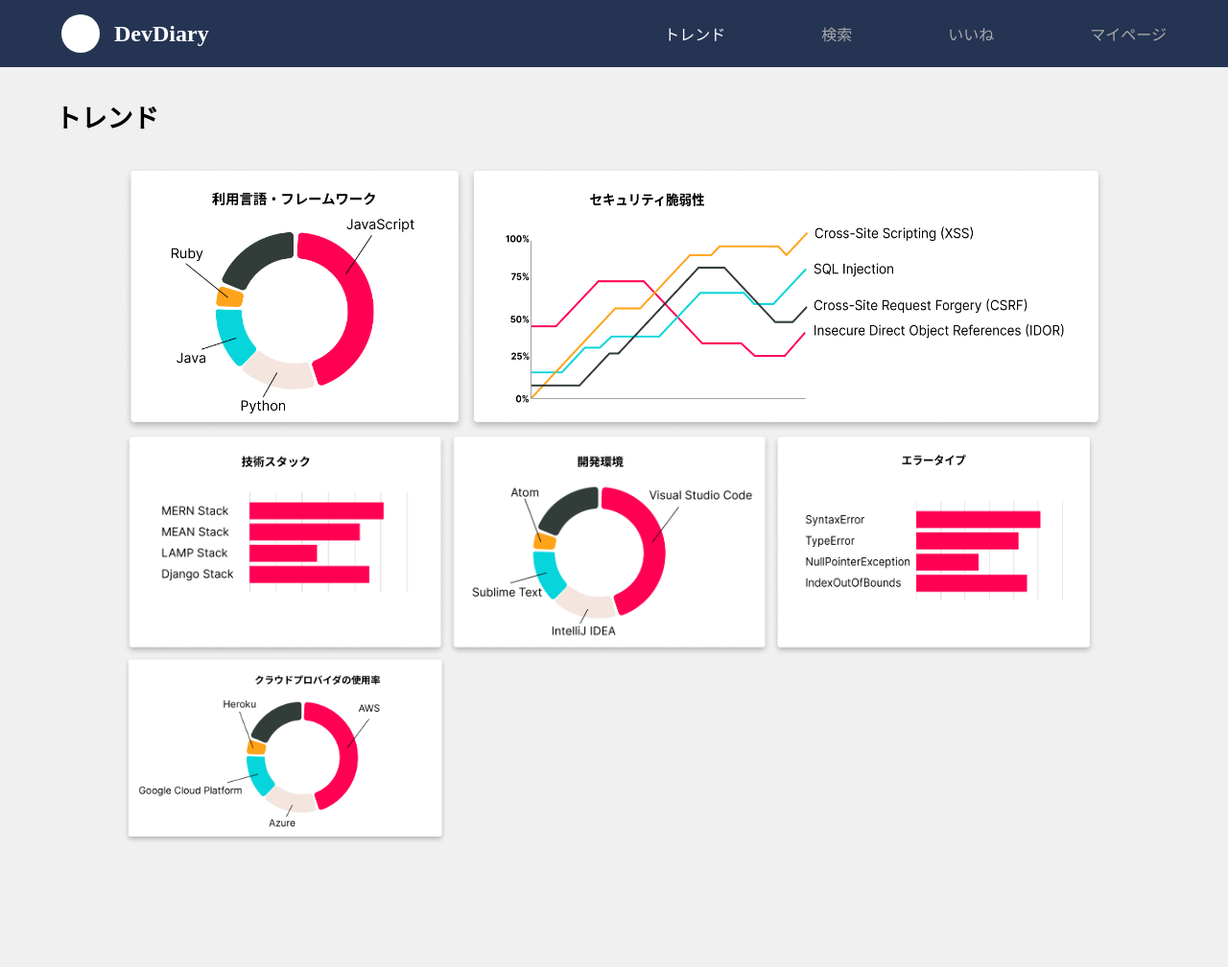
After one commit to Eubulon3/DDProject, a Django app: page /trend/ in a window 1280 px wide. The commit adds this page. Shown: the whole page at 96% size. Run offline with Django 4.2, Linux system fonts and the light colour scheme; the visitor is signed in with stand-in values (Sample User, id 1).

Commit message:
トレンド

```diff
--- a/ddapp/templates/base.html
+++ b/ddapp/templates/base.html
@@ -20,6 +20,7 @@
                 </div>
             </div>
             <div class="nav">
+                <a class = "{% block active_trend %}{% endblock active_trend %}" href = {% url 'ddapp:trend' %}>トレンド</a>
                 <a class = "{% block active_search %}{% endblock active_search %}" href = "{% url "ddapp:search" %}">検索</a>
                 <a class = "{% block active_good %}{% endblock active_good %}" href = "{% url 'ddapp:likelist' %}">いいね</a>
                 <a class = "{% block active_mypage %}{% endblock active_mypage %}" href = {% url 'ddapp:mypage' %}>マイページ</a>
--- /dev/null
+++ b/ddapp/templates/trend.html
@@ -0,0 +1,22 @@
+{% extends "base.html" %}
+{%load static%}
+
+{%block title%}トレンド{%endblock%}
+
+{% block head %}
+<link rel="stylesheet" href="{% static 'css/trend.css' %}">
+{% endblock %}
+
+{% block active_trend %}active{% endblock active_trend %}
+
+{% block content %}
+<h1 class = "trend-head">トレンド</h1>
+<div class="chart">
+    <img src="{% static "images/language.png" %}" alt="利用言語・フレームワーク" class = "language">
+    <img src="{% static "images/security.png" %}" alt="セキュリティ脆弱性" class = "security">
+    <img src="{% static "images/stuck.png" %}" alt="技術スタック" class = "stuck">
+    <img src="{% static "images/dev_env.png" %}" alt="開発環境" class = "dev-env">
+    <img src="{% static "images/error_type.png" %}" alt="エラータイプ" class = "error-type">
+    <img src="{% static "images/cloud.png" %}" alt="クラウドプロバイダの使用率" class = "cloud">
+</div>
+{%endblock%}
--- a/ddapp/urls.py
+++ b/ddapp/urls.py
@@ -11,4 +11,5 @@ urlpatterns = [
     path("search/", views.SearchRecordView.as_view(), name = "search"),
     path("like/", views.like_view, name = "like"),
     path("likelist", views.LikeListView.as_view(), name = "likelist"),
+    path("trend/", views.TrendView.as_view(), name = "trend"),
 ]
--- a/ddapp/views.py
+++ b/ddapp/views.py
@@ -151,3 +151,7 @@ class LikeListView(LoginRequiredMixin, generic.ListView):
     def queryset(self):
         like_records = Like.objects.filter(like_from_user = self.request.user)
         return like_records
+
+
+class TrendView(LoginRequiredMixin, generic.TemplateView):
+    template_name = "trend.html"
--- /dev/null
+++ b/static/css/trend.css
@@ -0,0 +1,34 @@
+.trend-head{
+    padding: 2.5% 4.5% 2.5% 4.5%;
+    text-align: left;
+}
+
+.chart{
+    padding: 0 10% 10% 10%;
+    display: flex;
+    flex-flow: row wrap;
+}
+
+.language{
+    width: 35%;
+}
+
+.security{
+    width: 65%;
+}
+
+.stuck{
+    width: 33%;
+}
+
+.dev-env{
+    width: 33%;
+}
+
+.error-type{
+    width: 33%;
+}
+
+.cloud{
+    width: 33%;
+}
```
Also changed, not shown: ddapp/templates/mypage copy.html (added, +37 -0 lines), static/images/cloud.png (added), static/images/dev_env.png (added), static/images/error_type.png (added), static/images/language.png (added), static/images/security.png (added), static/images/stuck.png (added).
